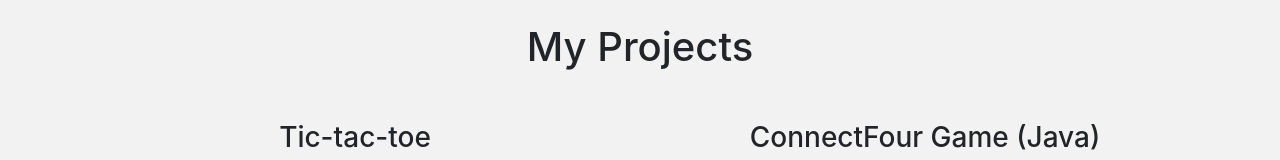
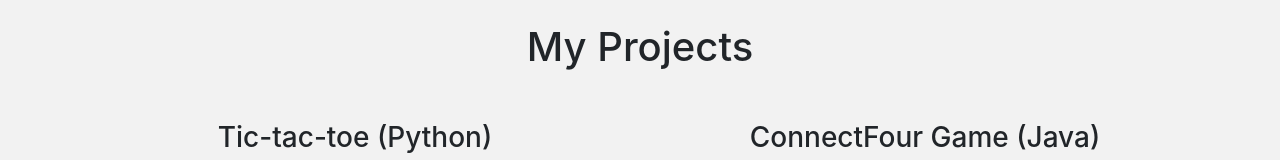
Before and after one commit to hassanidea/hassanidea.github.io, a plain HTML site: page index.html in a window 1280 px wide. Shown: the part 1780-1940 px from the top of the page. Drawn offline with nearby package versions, Linux system fonts and the light colour scheme; grey boxes are pictures that could not be loaded.

Commit message:
Update index.html

```diff
--- a/index.html
+++ b/index.html
@@ -114,7 +114,7 @@
 
 					<div class="col-sm-6">
 
-						<h3>Tic-tac-toe</h3>
+						<h3>Tic-tac-toe (Python)</h3>
 
 						<img src="images/programming.jpg" class="img-fluid w-100 img" alt="Responsive image">
 
```
